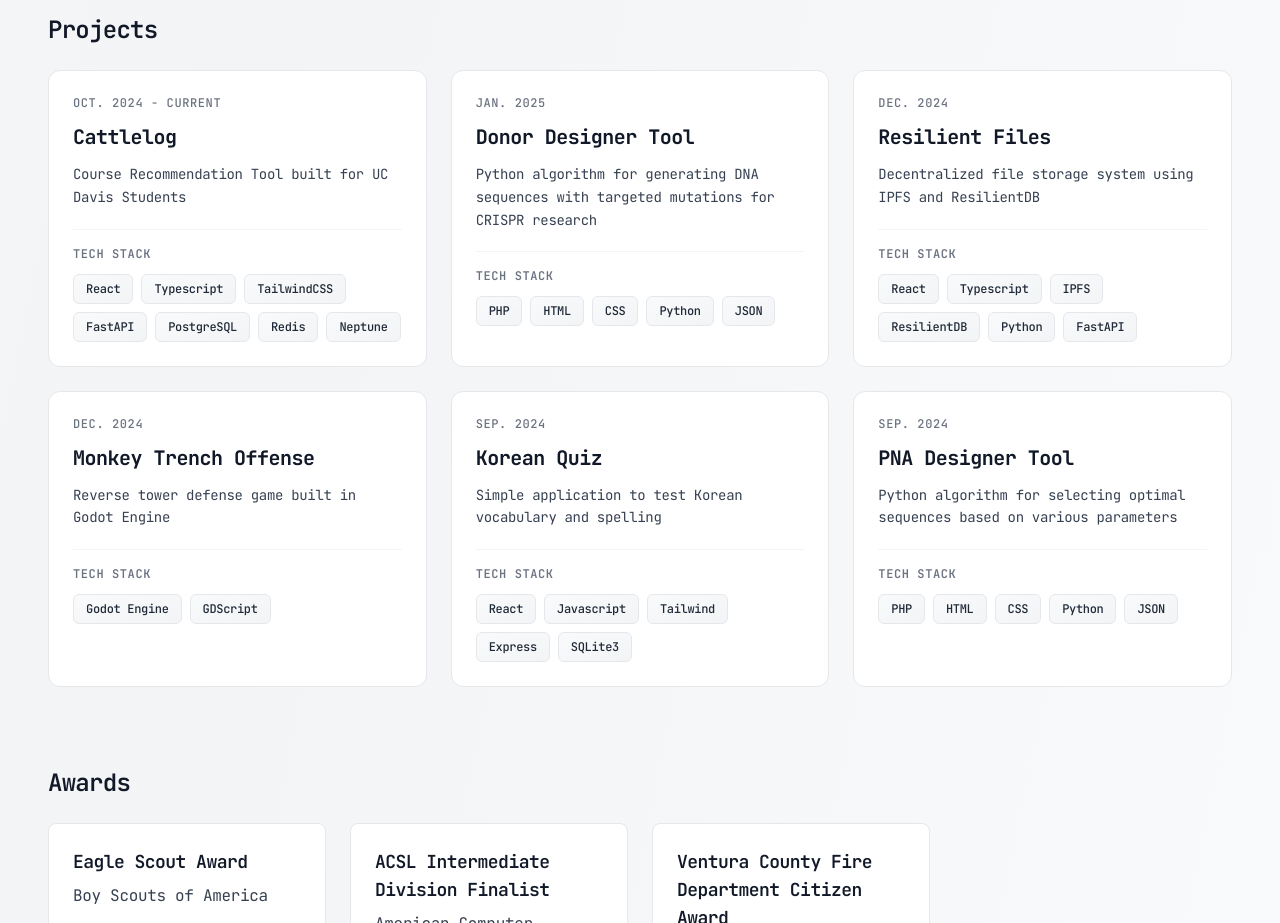
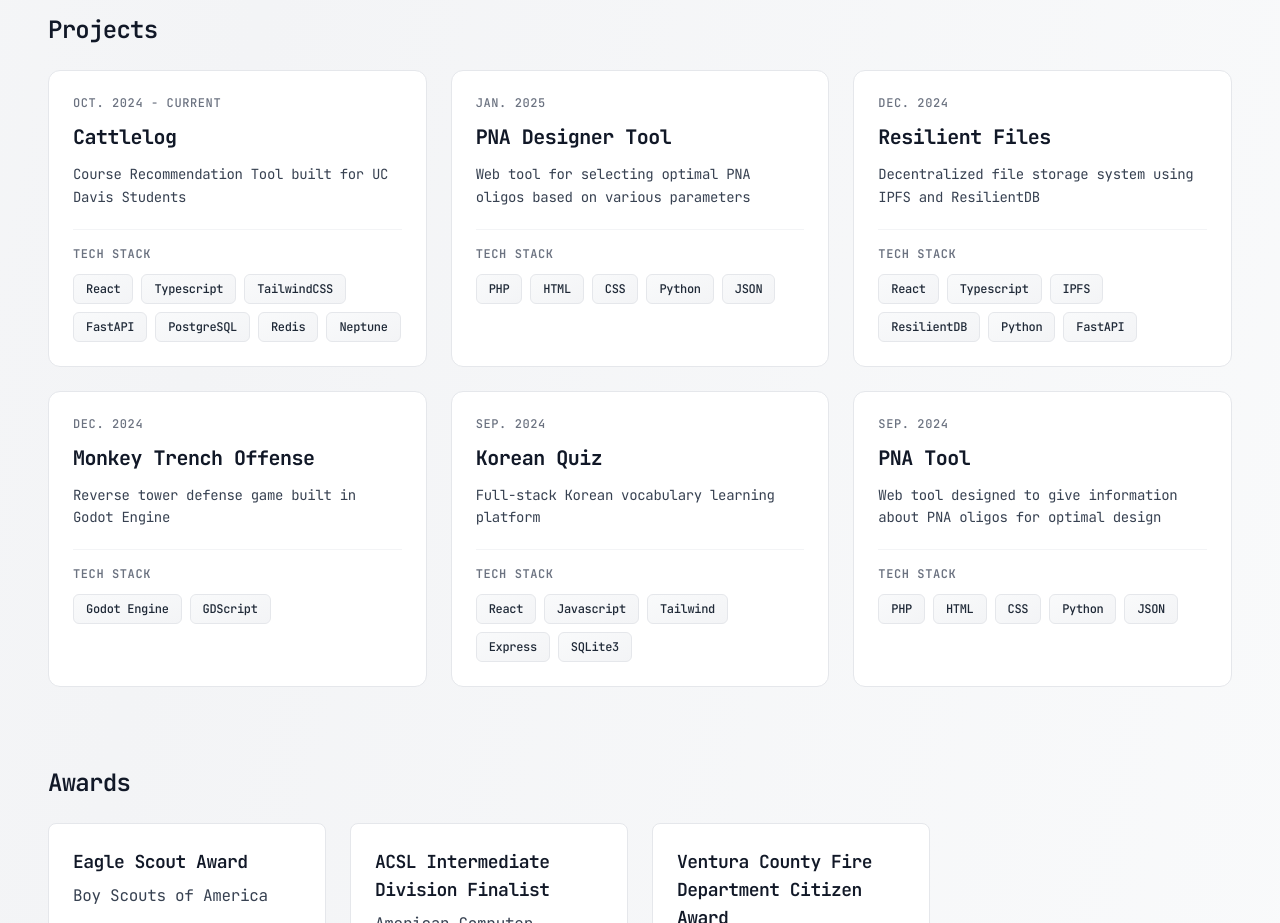
Before and after one commit to Echo108471/eugene-portfolio, a Next.js app: page / in a window 1280 px wide. Shown: the part 5080-6003 px from the top of the page. Built offline with nearby package versions, Linux system fonts and the light colour scheme.

Commit message:
Update project_section.tsx

```diff
--- a/src/app/components/project_section.tsx
+++ b/src/app/components/project_section.tsx
@@ -12,8 +12,8 @@ const Projects: React.FC = () => {
     },
     {
       date: "Jan. 2025",
-      name: "Donor Designer Tool",
-      description: "Python algorithm for generating DNA sequences with targeted mutations for CRISPR research",
+      name: "PNA Designer Tool",
+      description: "Web tool for selecting optimal PNA oligos based on various parameters",
       techStack: ["PHP", "HTML", "CSS", "Python", "JSON"],
       link: "https://pnabio.com/pna-designer/",
     },
@@ -34,14 +34,14 @@ const Projects: React.FC = () => {
     {
       date: "Sep. 2024",
       name: "Korean Quiz",
-      description: "Simple application to test Korean vocabulary and spelling",
+      description: "Full-stack Korean vocabulary learning platform",
       techStack: ["React", "Javascript", "Tailwind", "Express", "SQLite3"],
       link: "https://koreanquiz.onrender.com/",
     },
     {
       date: "Sep. 2024",
-      name: "PNA Designer Tool",
-      description: "Python algorithm for selecting optimal sequences based on various parameters",
+      name: "PNA Tool",
+      description: "Web tool designed to give information about PNA oligos for optimal design",
       techStack: ["PHP", "HTML", "CSS", "Python", "JSON"],
       link: "https://pnabio.com/pna-tool/",
     },
```
